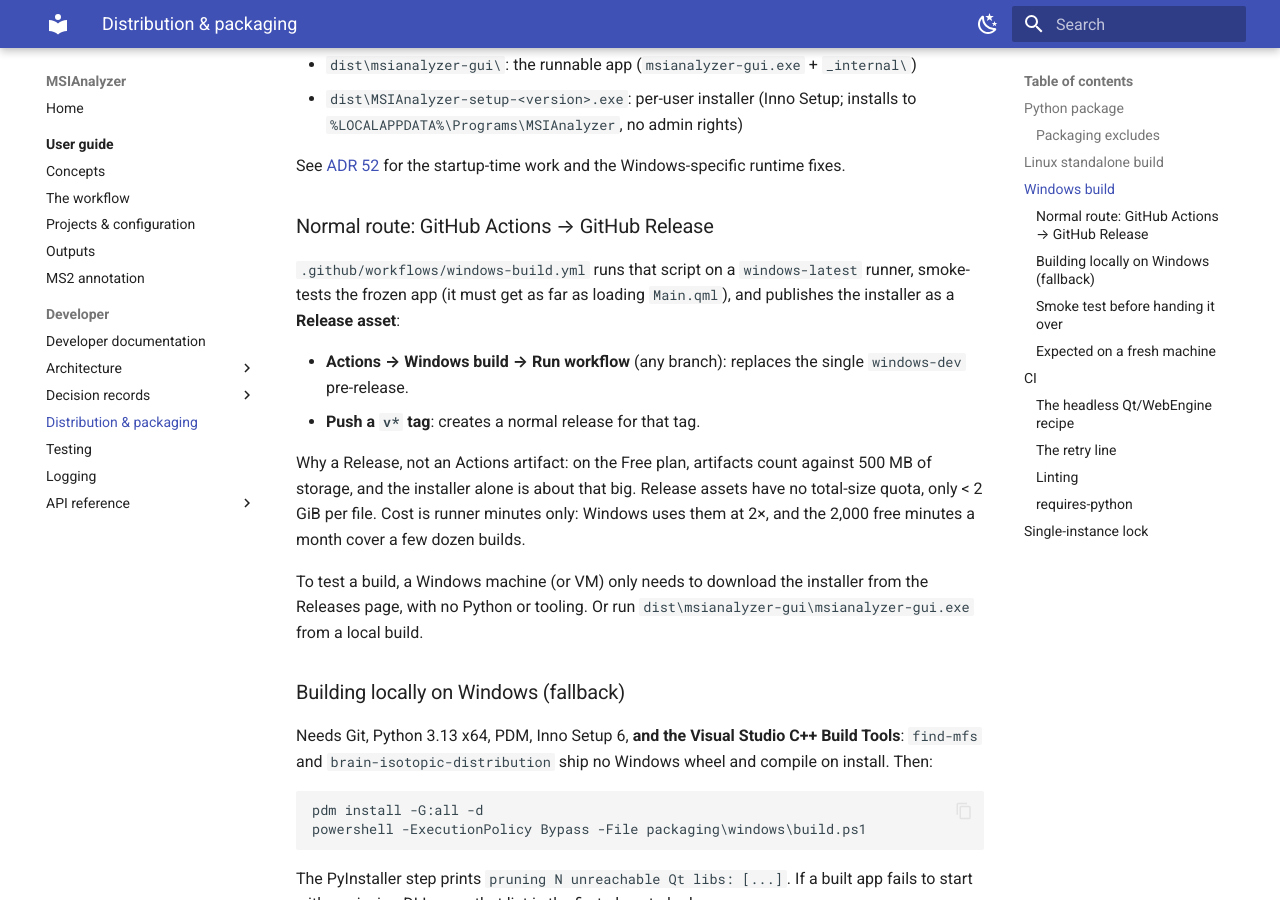
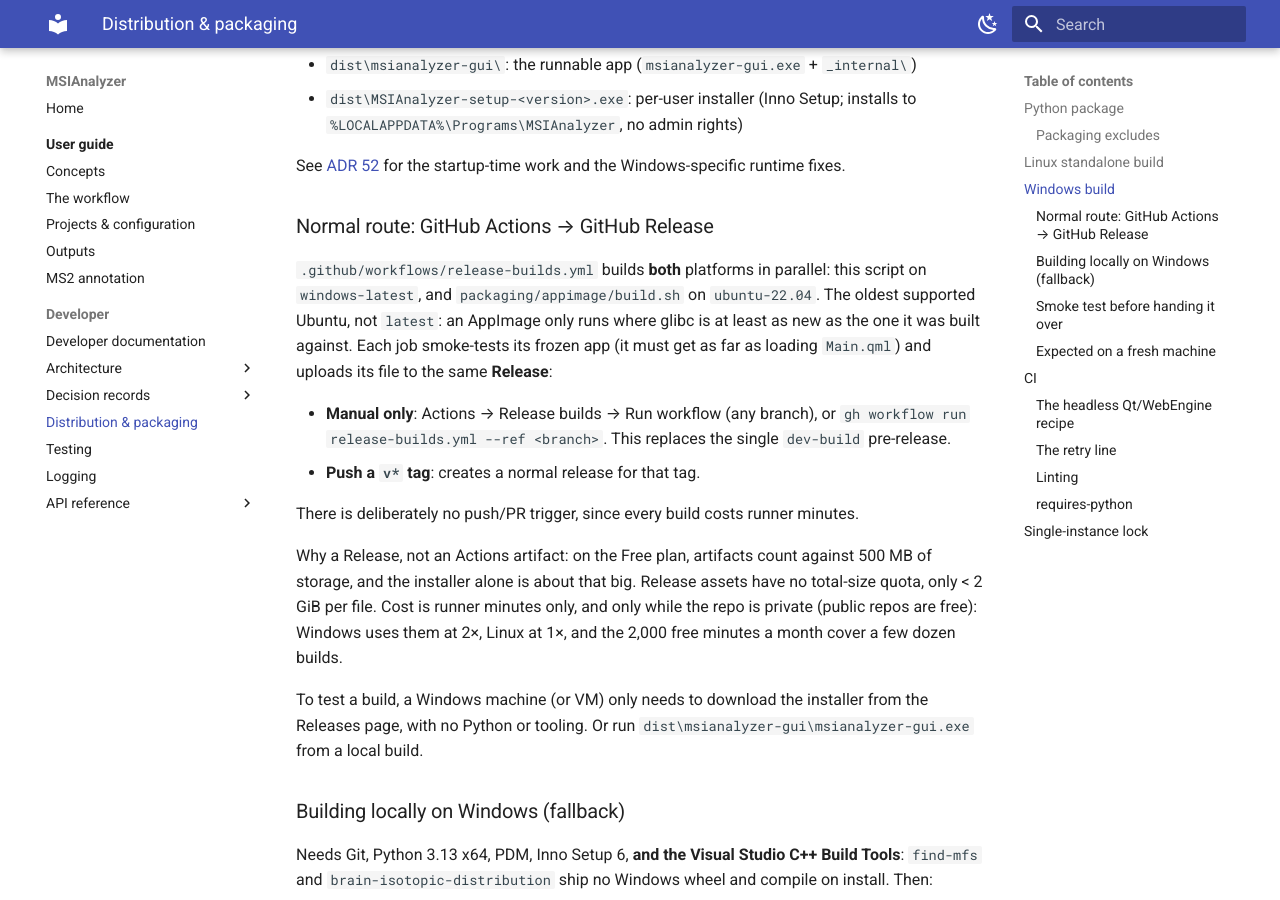
Before and after one commit to miotsdata/MSIAnalyzer, an MkDocs documentation site: the page built from docs/developer/distribution.md, in a window 1280 px wide and 900 px high, scrolled down 1654 px. Built offline with MkDocs 1.6.1 and Material for MkDocs 9.7.7, drawn with Linux system fonts in a browser that asks for light colours.

Commit message:
ci: add Linux AppImage job to the release workflow, renamed release-builds.yml
Both builds upload into one Release, created first by its own job so
the two don't race. Linux builds on ubuntu-22.04 (glibc 2.35) so the
AppImage also runs on older distros; ci.yml's Qt runtime library list
with 22.04 package names. Rolling pre-release renamed dev-build.

Co-Authored-By: Claude Opus 5.5 <noreply@anthropic.com>

```diff
--- a/docs/developer/distribution.md
+++ b/docs/developer/distribution.md
@@ -83,20 +83,28 @@ startup-time work and the Windows-specific runtime fixes.
 
 ### Normal route: GitHub Actions → GitHub Release
 
-`.github/workflows/windows-build.yml` runs that script on a
-`windows-latest` runner, smoke-tests the frozen app (it must get as far
-as loading `Main.qml`), and publishes the installer as a **Release
-asset**:
+`.github/workflows/release-builds.yml` builds **both** platforms in
+parallel: this script on `windows-latest`, and
+`packaging/appimage/build.sh` on `ubuntu-22.04`. The oldest supported
+Ubuntu, not `latest`: an AppImage only runs where glibc is at least as
+new as the one it was built against. Each job smoke-tests its frozen app
+(it must get as far as loading `Main.qml`) and uploads its file to the
+same **Release**:
 
-- **Actions → Windows build → Run workflow** (any branch): replaces the
-  single `windows-dev` pre-release.
+- **Manual only**: Actions → Release builds → Run workflow (any branch),
+  or `gh workflow run release-builds.yml --ref <branch>`. This replaces
+  the single `dev-build` pre-release.
 - **Push a `v*` tag**: creates a normal release for that tag.
+
+There is deliberately no push/PR trigger, since every build costs
+runner minutes.
 
 Why a Release, not an Actions artifact: on the Free plan, artifacts
 count against 500 MB of storage, and the installer alone is about that
 big. Release assets have no total-size quota, only < 2 GiB per file.
-Cost is runner minutes only: Windows uses them at 2×, and the 2,000
-free minutes a month cover a few dozen builds.
+Cost is runner minutes only, and only while the repo is private (public
+repos are free): Windows uses them at 2×, Linux at 1×, and the 2,000 free
+minutes a month cover a few dozen builds.
 
 To test a build, a Windows machine (or VM) only needs to download the
 installer from the Releases page, with no Python or tooling. Or run
```
Also changed, not shown: docs/developer/adr/0052-windows-build-and-fast-startup.md (+3 -2 lines), 2 other files.
